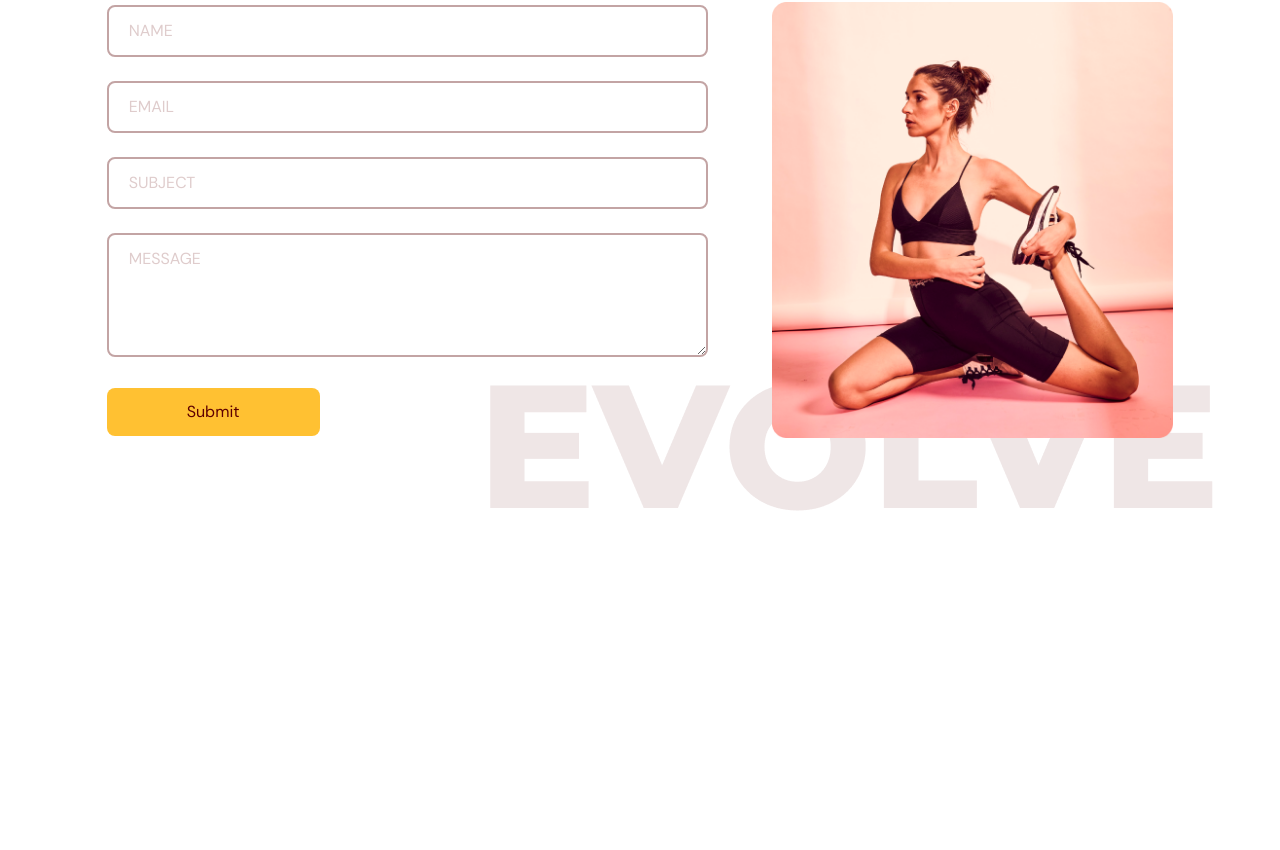
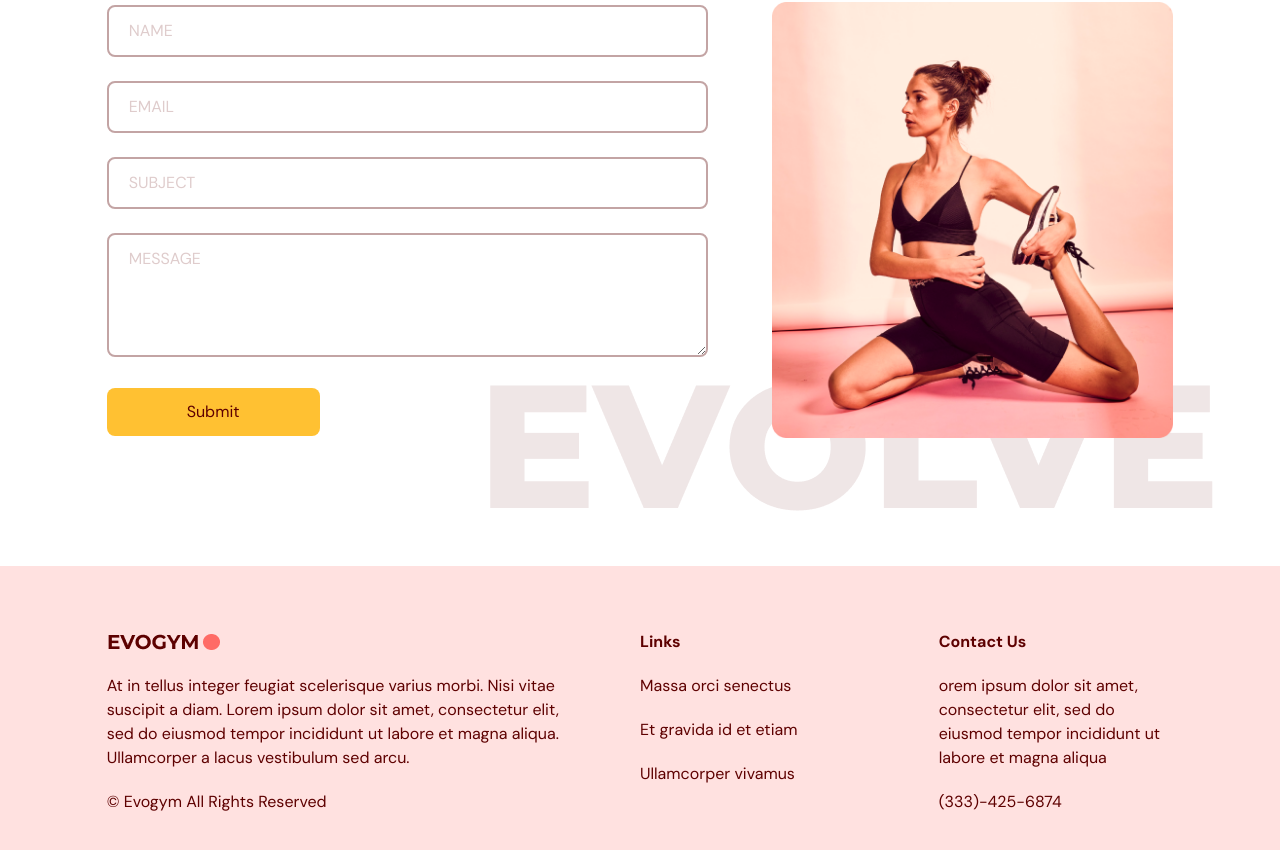
Before and after one commit to KaleabIsDoneWithJava/Evogym_-_Service_Website, a React (Vite) app: page / in a window 1280 px wide. Shown: the part 3228-4078 px from the top of the page. Before the commit the page ends 3794 px from the top, so only its background shows below. Built offline with nearby package versions, Linux system fonts and the light colour scheme.

Commit message:
Footer done. Site done.

```diff
--- a/src/App.tsx
+++ b/src/App.tsx
@@ -5,6 +5,7 @@
 import Benefits from "@/scenes/benefits/";
 import OurClasses from "./scenes/ourclasses";
 import ContactUs from "./scenes/contactus";
+import Footer from "./scenes/footer";
 
 function App() {
   const [selectedPage, setSelectedPage] = useState<SelectedPage>(
@@ -42,6 +43,7 @@
       <Benefits setSelectedPage={setSelectedPage} />
       <OurClasses setSelectedPage={setSelectedPage} />
       <ContactUs setSelectedPage={setSelectedPage} />
+      <Footer />
     </div>
   );
 }
--- a/src/scenes/footer/index.tsx
+++ b/src/scenes/footer/index.tsx
@@ -2,11 +2,32 @@
 
 const Footer = () => {
   return (
-    <footer>
-      <div>
-        <div></div>
-        <div></div>
-        <div></div>
+    <footer className="bg-primary-100 py-16">
+      <div className="justify-content mx-auto w-5/6 gap-16 md:flex">
+        <div className="mt-16 basis-1/2 md:mt-0">
+          <img src={Logo} alt="logo" />
+          <p className="my-5">
+            At in tellus integer feugiat scelerisque varius morbi. Nisi vitae
+            suscipit a diam. Lorem ipsum dolor sit amet, consectetur elit, sed
+            do eiusmod tempor incididunt ut labore et magna aliqua. Ullamcorper
+            a lacus vestibulum sed arcu.
+          </p>
+          <p>© Evogym All Rights Reserved</p>
+        </div>
+        <div className="mt-16 basis-1/4 md:mt-0">
+          <h4 className="font-bold">Links</h4>
+          <p className="my-5">Massa orci senectus</p>
+          <p className="my-5">Et gravida id et etiam</p>
+          <p>Ullamcorper vivamus</p>
+        </div>
+        <div className="mt-16 basis-1/4 md:mt-0">
+          <h4 className="font-bold">Contact Us</h4>
+          <p className="my-5">
+            orem ipsum dolor sit amet, consectetur elit, sed do eiusmod tempor
+            incididunt ut labore et magna aliqua
+          </p>
+          <p>(333)-425-6874</p>
+        </div>
       </div>
     </footer>
   );
```
